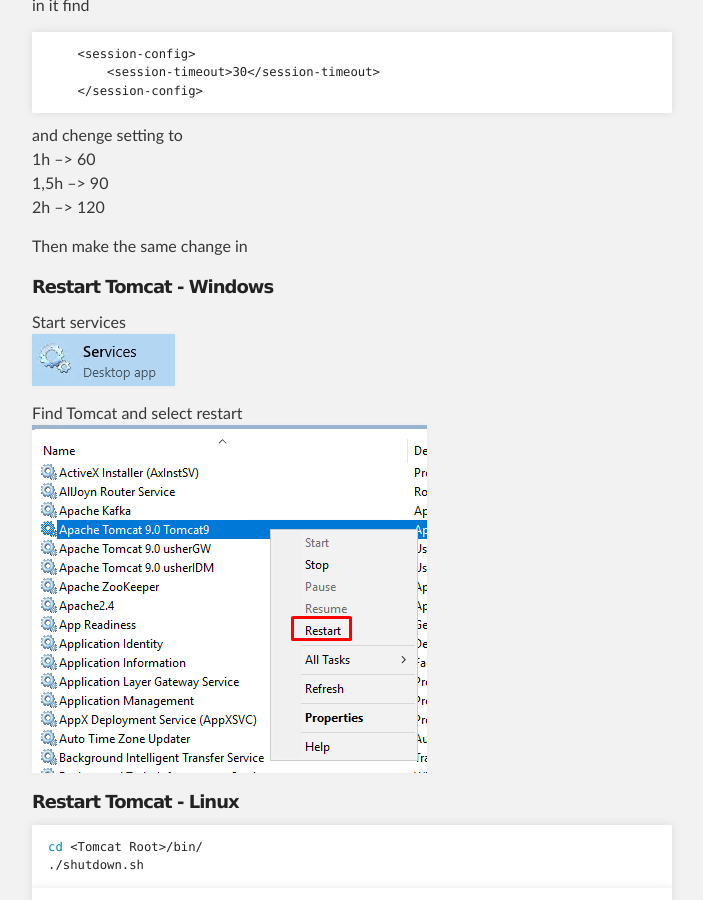
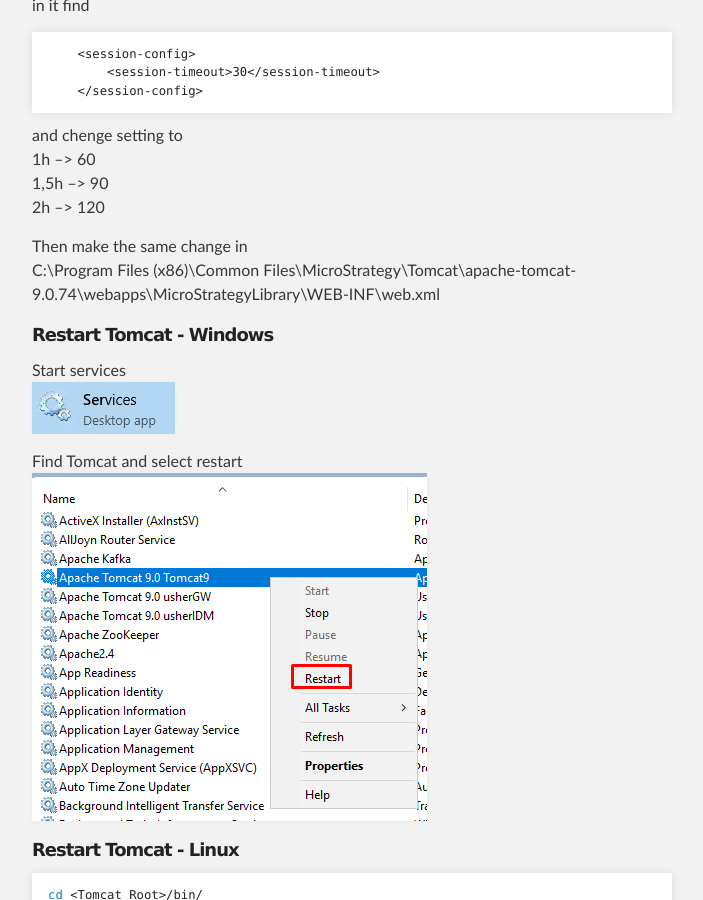
Before and after one commit to kl82slo/kl82slo.github.io, a Jekyll site: the page built from _posts/2021-06-03-0006 MicroStrategy - Change web timeout.md, in a window 1280 px wide and 900 px high, scrolled down 4446 px. Shown: the whole window, without its empty margins (288-991 px from the left). Built offline with Jekyll 4.4.1, drawn with Linux system fonts in a browser that asks for light colours.

Commit message:
Update 2021-06-03-0006 MicroStrategy - Change web timeout.md

```diff
--- a/_posts/2021-06-03-0006 MicroStrategy - Change web timeout.md
+++ b/_posts/2021-06-03-0006 MicroStrategy - Change web timeout.md
@@ -97,8 +97,8 @@
 1,5h --> 90 <br />
 2h   --> 120 <br />
 
-Then make the same change in
-
+Then make the same change in <br />
+C:\Program Files (x86)\Common Files\MicroStrategy\Tomcat\apache-tomcat-9.0.74\webapps\MicroStrategyLibrary\WEB-INF\web.xml <br />
 
 ##### Restart Tomcat - Windows
 Start services <br />
```
